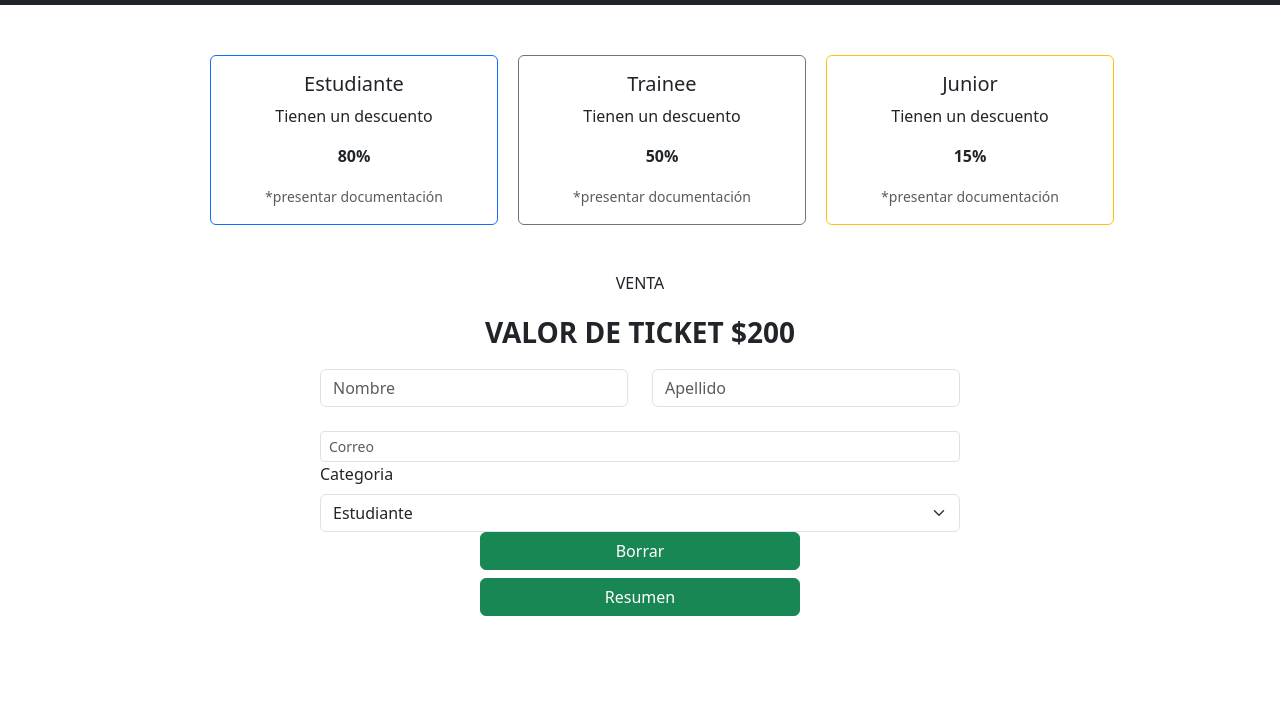
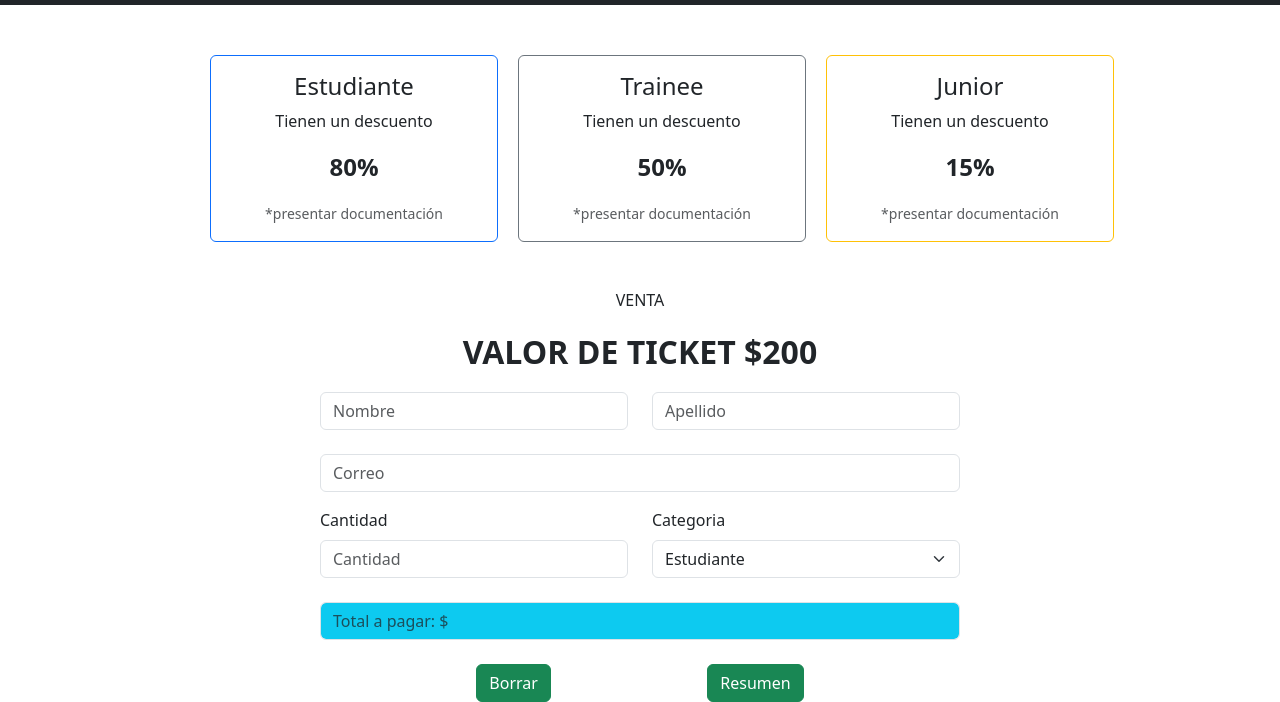
Before and after one commit to clau-yon/tp1-codoacodo, a plain HTML site: page tickets.html in a window 1280 px wide. Shown: the part 121-823 px from the top of the page. Before the commit the page ends 800 px from the top, so only its background shows below. Drawn offline with nearby package versions, Linux system fonts and the light colour scheme.

Commit message:
Finalizado el form de los tickets

```diff
--- a/style.css
+++ b/style.css
@@ -113,6 +113,10 @@ body{
     /*border: 2px solid blue;*/
     width: 50vw;
 }
+
+.color{
+    background-color: rgb(113, 153, 204);
+}
 footer{
     display: flex;
     background-color: rgb(9, 71, 73);
--- a/tickets.html
+++ b/tickets.html
@@ -47,27 +47,27 @@
         <div class="d-flex ms-4 justify-content-center" id="tarjetas">
             <div class="card border-primary mb-3 tarjeta" style="width: 18rem;">
                 <div class="card-body text-center">
-                <h5 class="card-title">Estudiante</h5>
+                <h5 class="card-title fs-4">Estudiante</h5>
                 <p class="card-text">Tienen un descuento</p>
-                <p class="card-text fw-bolder">80%</p>
+                <p class="card-text fw-bolder fs-4">80%</p>
                 <p class="card-text"><small class="text-body-secondary">*presentar documentación</small></p>
                 </div>
             </div>
 
             <div class="card border-secondary mb-3 tarjeta" style="width: 18rem;">
                 <div class="card-body text-center">
-                <h5 class="card-title text-center">Trainee</h5>
+                <h5 class="card-title text-center fs-4">Trainee</h5>
                 <p class="card-text">Tienen un descuento</p>
-                <p class="card-text fw-bolder">50%</p>
+                <p class="card-text fw-bolder fs-4">50%</p>
                 <p class="card-text"><small class="text-body-secondary">*presentar documentación</small></p>
                 </div>
             </div>
 
             <div class="card border-warning mb-3 tarjeta" style="width: 18rem;">
                 <div class="card-body text-center">
-                <h5 class="card-title">Junior</h5>
+                <h5 class="card-title fs-4">Junior</h5>
                 <p class="card-text">Tienen un descuento</p>
-                <p class="card-text fw-bolder">15%</p>
+                <p class="card-text fw-bolder fs-4">15%</p>
                 <p class="card-text"><small class="text-body-secondary">*presentar documentación</small></p>
                 </div>
             </div>
@@ -78,7 +78,7 @@
         <section class="form">
             <form class="textform text-center">
                 <p class="text-uppercase">venta</p>
-                <p class="fw-bold text-uppercase fs-3">valor de ticket $200</p>
+                <p class="fw-bold text-uppercase fs-2">valor de ticket $200</p>
                 <div class="row">
                     <div class="col">
                       <input type="text" class="form-control" placeholder="Nombre" aria-label="First name">
@@ -86,30 +86,31 @@
                     <div class="col">
                       <input type="text" class="form-control" placeholder="Apellido" aria-label="Last name">
                     </div>
-
-
-
-
                 </div>
 
-
                 <div class="col-12">
-                    <input type="email" class="form-control form-control-sm mt-4" id="colFormLabelSm" placeholder="Correo">
+                    <input type="email" class="form-control mt-4" id="colFormLabelSm" placeholder="Correo">
                 </div>
 
-
-
-             <div>
+                <div class="row mt-3">
+                    <div class="col">
+                        <label for="inputState" class="form-label d-flex justify-content-start">Cantidad</label>
+                        <input type="text" class="form-control" placeholder="Cantidad" aria-label="Cantidad">
+                    </div>
+                    <div class="col">
                         <label for="inputState" class="form-label d-flex justify-content-start">Categoria</label>
                         <select id="inputState" class="form-select">
                           <option selected>Estudiante</option>
                           <option>Trainne</option>
                           <option>Junior</option>
                         </select>
-
+                    </div>
                 </div>
 
-                <div class="d-grid gap-2 col-6 mx-auto">
+                <div class="col-12">
+                    <input type="text" class="bg-info form-control mt-4 color" id="colFormLabelSm" placeholder="Total a pagar: $">
+                </div>
+                <div class="d-flex justify-content-evenly mt-4">
                     <button class="btn btn-success">Borrar</button>
                     <button class="btn btn-success">Resumen</button>
                 </div>
```
Lines whose indentation alone changed are shown as unchanged.
